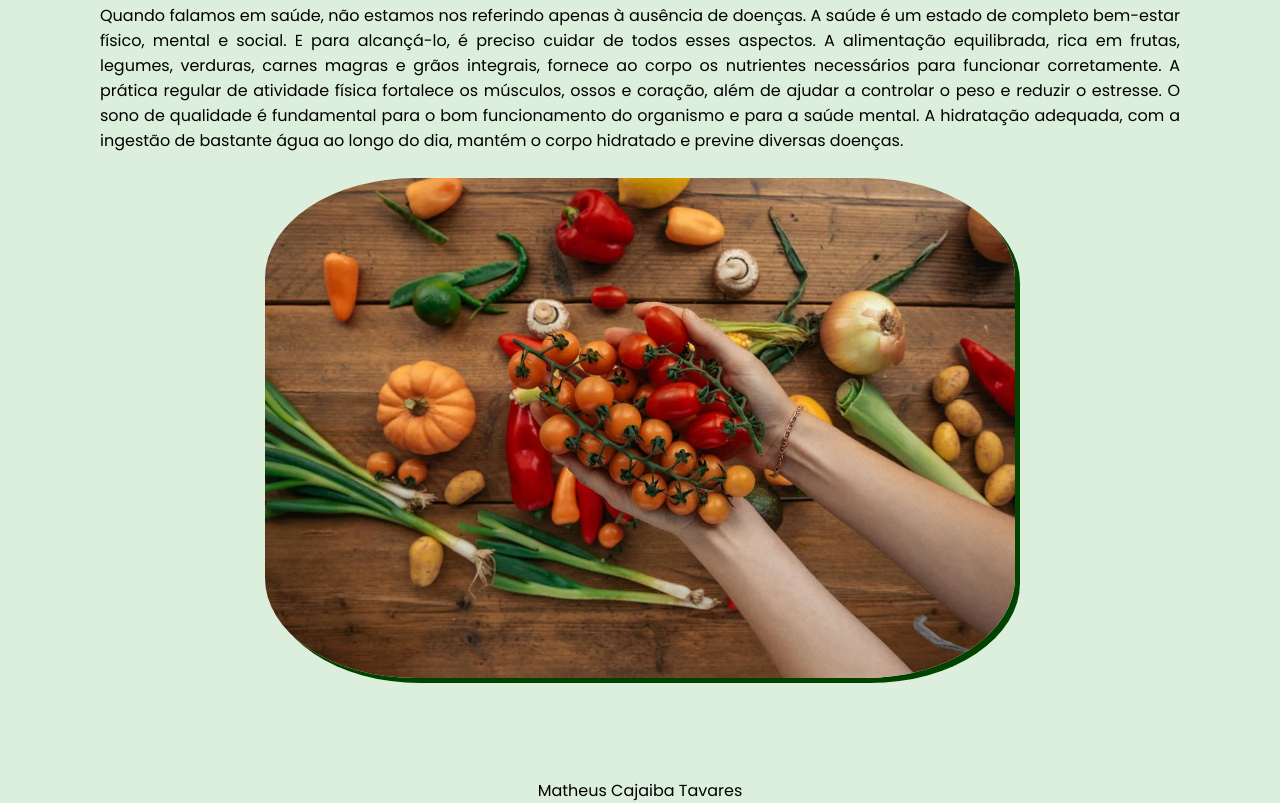
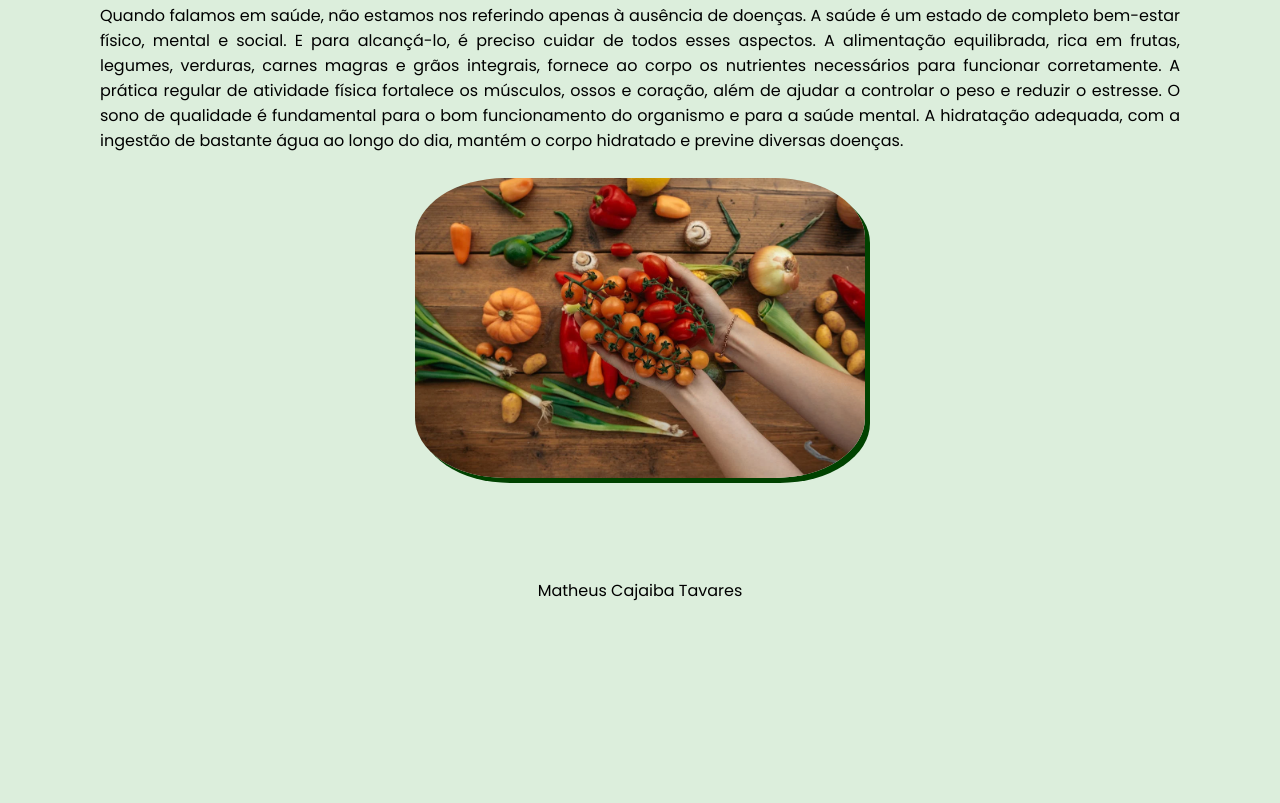
Before and after one commit to matheuscajaib/Unidade-5, a plain HTML site: page index.html in a window 1280 px wide. Shown: the part 530-1333 px from the top of the page. After the commit the page ends 1133 px from the top, so only its background shows below. Drawn offline with Linux system fonts and the light colour scheme.

Commit message:
modified:   estilo.css

```diff
--- a/estilo.css
+++ b/estilo.css
@@ -226,9 +226,10 @@ body{
 
 .imagens{
 
-    display: block;
+    display: flex;
+    object-fit: contain;
     margin: auto;
-    height: 500px;
+    height: 300px;
     border-radius: 20%;
     padding-bottom: 0px;
     box-shadow: 5px 5px #004200;
```
